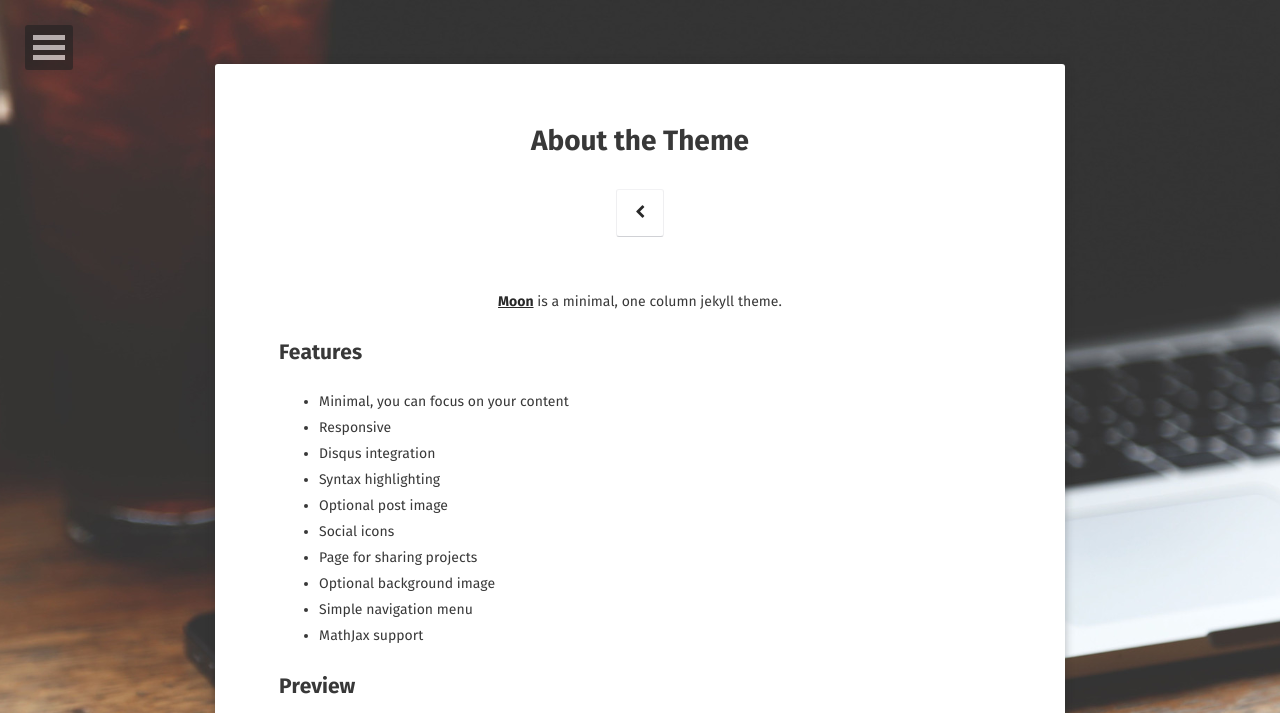
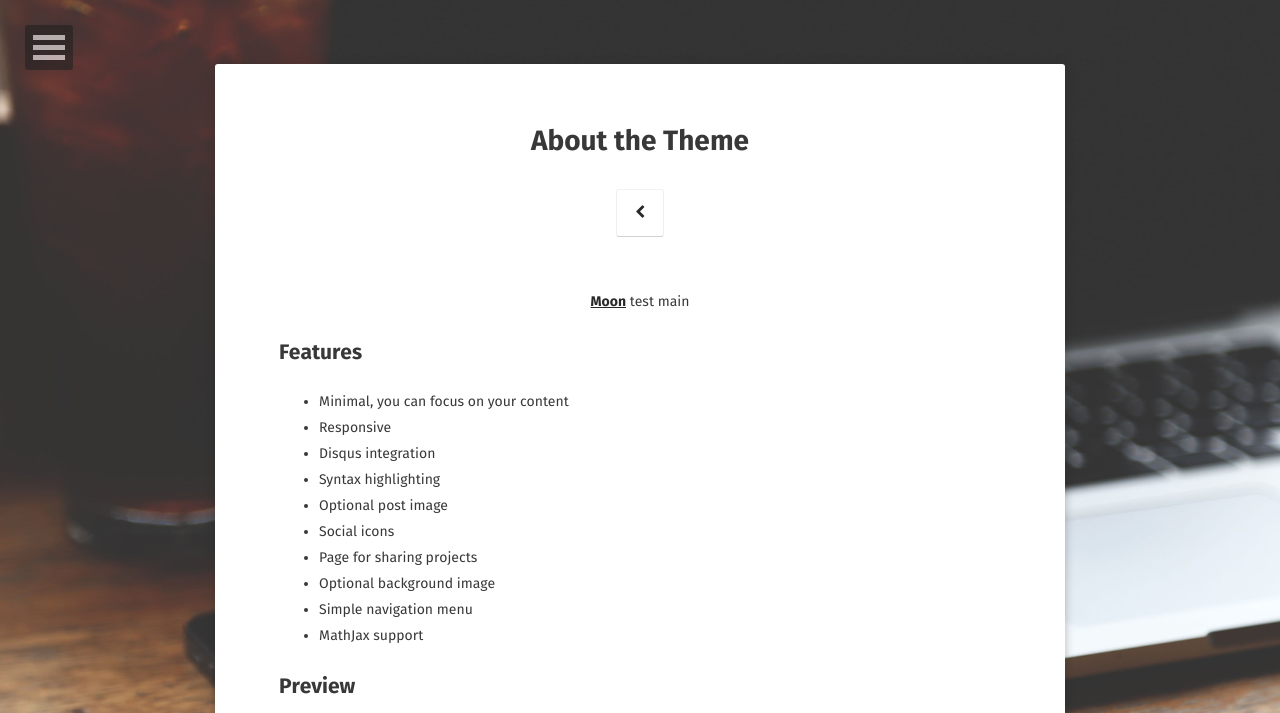
Before and after one commit to KwanHoon/KwanHoon.github.io, a Jekyll site: the page built from about/index.md, in a window 1280 px wide, cut to the strip 0-713 px from the top of the page. Built offline with Jekyll 4.4.1, drawn with Linux system fonts in a browser that asks for light colours; some web fonts are replaced.

Commit message:
edit main

```diff
--- a/about/index.md
+++ b/about/index.md
@@ -6,7 +6,7 @@ date: 2016-03-21
 comments: false
 ---
 
-<center><a href="http://taylantatli.github.io/Moon"><b>Moon</b></a> is a minimal, one column jekyll theme.</center>
+<center><a href="https://KwanHoon.github.io"><b>Moon</b></a> test main</center>
 
 ## Features
 * Minimal, you can focus on your content
```
